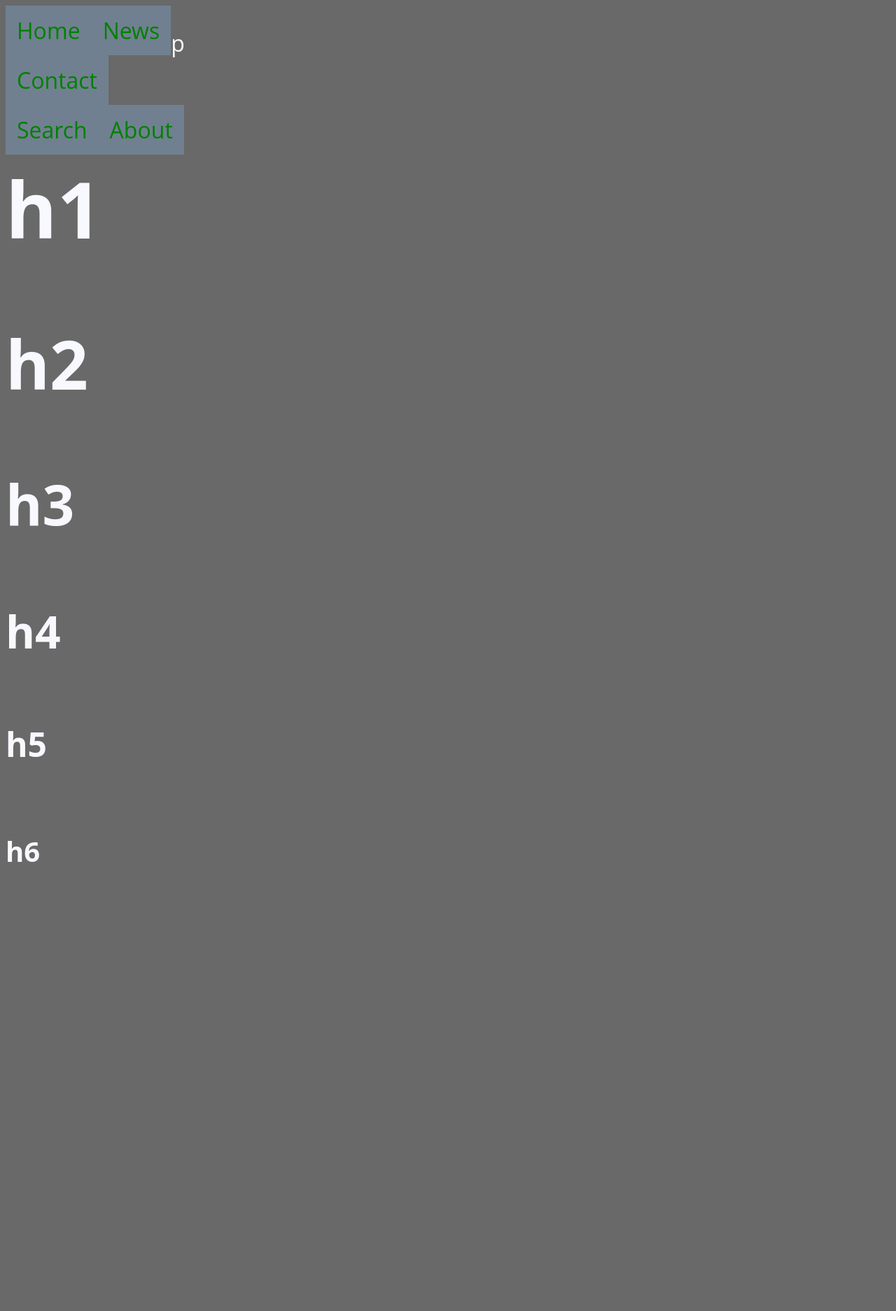
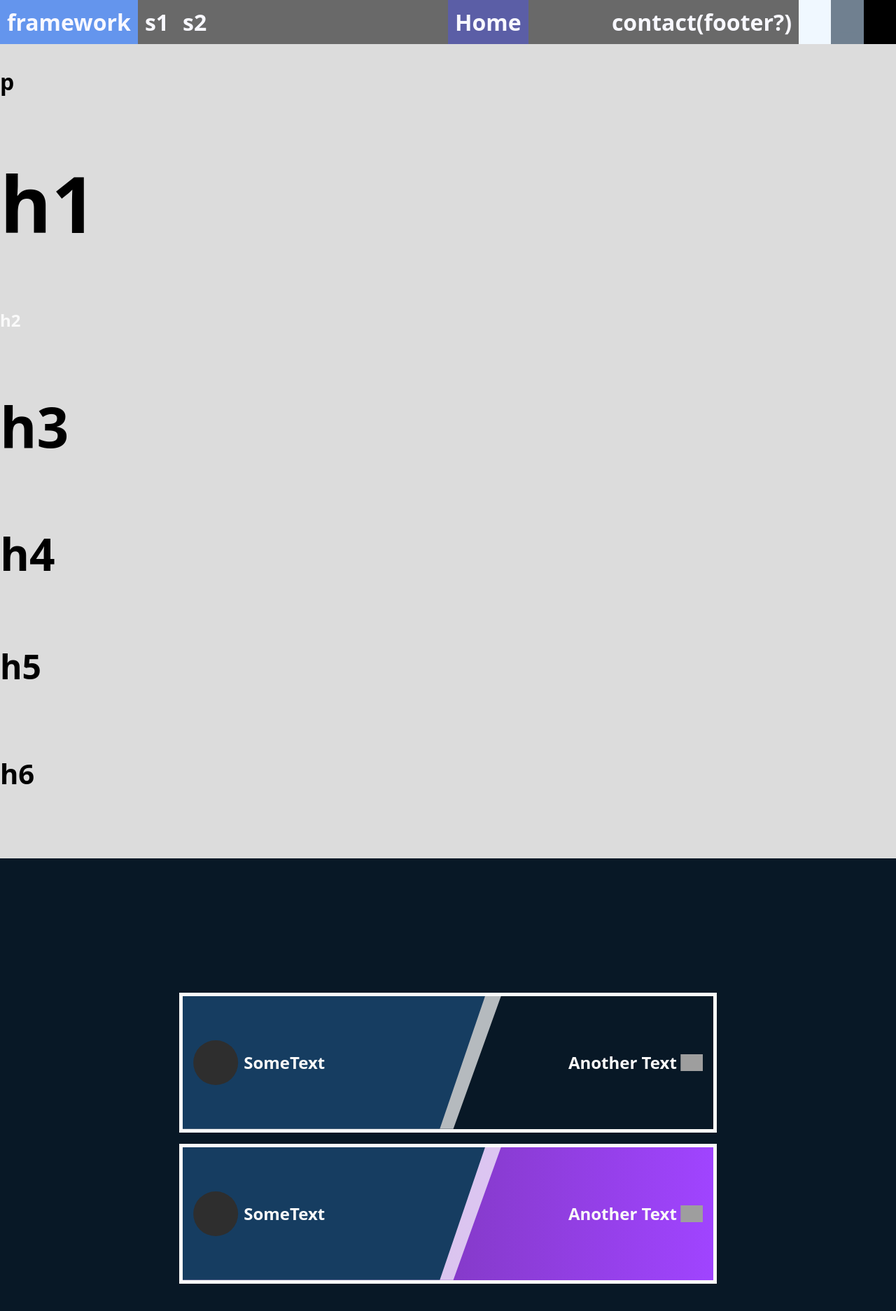
Before and after one commit to erth5/hy, a website: page index.html in a window 1280 px wide. Shown: the whole page at 70% size. Before the commit the page ends 800 px from the top, so only its background shows below. Drawn offline with nearby package versions, Linux system fonts and the light colour scheme; files that its build step writes are made by us from their sources; grey boxes are pictures that could not be loaded.

Commit message:
menu styling

```diff
--- /dev/null
+++ b/css/Sägentext.sass
@@ -0,0 +1,112 @@
+$color-dark: #081826
+$color-light: #163D61
+
+
+body
+  font-family: sans-serif
+  font-weight: 700
+  height: 100vh
+  width: 100vw
+.parent-div
+  display: flex
+  flex-direction: column
+  gap: 1em
+  width: 100vw
+  height: 100vh
+  justify-content: center
+  align-items: center
+  background: $color-dark
+h2
+  font-size: 1.5em
+  color: #fafafa
+.banner
+  display: flex
+  width: 60%
+  height: 200px
+  background: $color-dark
+  position: relative
+  border: 5px solid #fafafa
+  .content
+    position: absolute
+    top: 0
+    left: 50%
+    display: flex
+    z-index: 1
+    align-items: center
+    justify-content: space-between
+    width: 96%
+    height: 100%
+    transform: translateX(-50%)
+  .slanted
+    width: 60%
+    height: 100%
+    background: rgba(255, 255, 255, 0.7)
+    clip-path: polygon(0 0, 100% 0, 85% 100%, 0% 100%)
+    position: relative
+    .slanted2
+      width: 95%
+      height: 100%
+      background: $color-light
+      clip-path: polygon(0 0, 100% 0, 85% 100%, 0% 100%)
+
+.content-left, .content-right
+  display: flex
+  align-items: center
+.content-left
+.circle
+  width: 4em
+  height: 4em
+  background: #2e2e2e
+  border-radius: 50%
+  margin-right: 8px
+
+.arrow
+  height: 1.5em
+  margin-left: 5px
+
+.animation
+  cursor: pointer
+//padding-right: 50px
+.animation:hover + .arrow
+  //color: blue
+  animation-name: arrowSlide
+  animation-duration: 1.2s
+  animation-iteration-count: infinite
+  animation-timing-function: ease
+  transition: all ease
+
+@keyframes arrowSlide
+  from
+    opacity: 0
+    transform: translateX(0)
+  20%
+    opacity: 1
+    transform: translateX(8px)
+  to
+    opacity: 1
+    transform: translateX(8px)
+
+.slide-in
+  animation: slantSlide1 0.8s ease
+.slide-in2
+  animation: slantSlide2 0.8s ease
+
+.slide-out
+  background: linear-gradient(to right, #6a3093, #a044ff)
+.banner2
+  background: linear-gradient(to right, #6a3093, #a044ff)
+  &:hover .slide-out
+    transition: all ease 0.4s
+    clip-path: polygon(0 0, 0 0, 0 100%, 0% 100%)
+
+
+@keyframes slantSlide1
+  from
+    width: 0
+  to
+    width: 60%
+@keyframes slantSlide2
+  from
+    width: 0
+  to
+    width: 95%
--- a/css/fw_main.sass
+++ b/css/fw_main.sass
@@ -1,19 +1,48 @@
 html, body
   &.light
     --text: black
-    --background: #F0FFF0
-    --menu: black
-    --menubg: MintCream
-    --menufg: MintCream
+    --background: Azure
+
+    --menu_txt: black
+    --menuFG: white
+    --menuBG: AliceBlue
+
+    --hover: SpringGreen
+    --active: DarkSeaGreen
   &.norm
-    --text: GhostWhite
-    --background: DimGrey
-    --menu: green
-    --menubg: #708090
-    --menufg: #9E1030
+    --text: black
+    --background: Gainsboro
+
+    --menu_txt: GhostWhite
+    --menuFG: DimGray
+    --menuBG: DimGray
+
+    --hover: CornflowerBlue
+    --active: #5B5EA6
+    //Blue Izis
   &.dark
     --text: Snow
     --background: #333
-    --menu: white
-    --menubg: black
-    --menufg: #9E1030
+
+    --menu_txt: white
+    --menuFG: black
+    --menuBG: black
+
+    --hover: #9E1030
+    //Jester Red
+    --active: DarkRed
+
+p
+  font-size: 2rem
+h1
+  font-size: 7rem
+h2
+  font-size: 6rem
+h3
+  font-size: 5rem
+h4
+  font-size: 4rem
+h5
+  font-size: 3rem
+h6
+  font-size: 2.5rem
--- a/css/gladiator.sass
+++ b/css/gladiator.sass
@@ -13,7 +13,7 @@ div#relative
   position: relative
   height: 7rem
 header
-  background: var(--menubg)
+  background: var(--menuFG)
   width: 100%
   position: fixed
   top: 0
@@ -21,7 +21,7 @@ header
   transition: 200ms all
   height: 6rem
   nav#main
-    color: var(--menu)
+    color: var(--menu_txt)
     background: blueviolet
     display: inline-block
     ul
@@ -47,7 +47,7 @@ header
           color: var(--text)
           margin: 0
           padding: 2.17rem
-          background: var(--menubg)
+          background: var(--menuFG)
           font-weight: 300
           font-size: 2rem
           transition: all 300ms
--- a/css/main.sass
+++ b/css/main.sass
@@ -1,9 +1,9 @@
 // ###############################################
 // ###############################################
-// START Boilerplate (not Important for the Tutorial)
 
 //@import 'reset.css'
 @import 'fw_main'
+@import 'Sägentext'
 
 @mixin reset
     margin: 0
@@ -16,46 +16,32 @@ body, html
     font-size: 100%
     color: var(--text)
     background: var(--background)
-p
-    font-size: 2rem
-h1
-    font-size: 7rem
-h2
-    font-size: 6rem
-h3
-    font-size: 5rem
-h4
-    font-size: 4rem
-h5
-    font-size: 3rem
-h6
-    font-size: 2.5rem
+    @include reset
+//navigation
+.topnav
+    position: sticky
+    top: 0
+    overflow: hidden
+    background: var(--menuFG)
 
-
-.topnav
-    position: fixed
-    overflow: hidden
     a
         @include reset
         float: left
         text-align: center
-        padding: 14px 16px
+        padding: 10px 10px
         font-size: 2rem
-        background: var(--menubg)
-        color: var(--menu)
-        &hover
-            color: #FF6E48
-        &active
-            color: aqua
-    .centered
-       a
-            float: none
-            position: absolute
-            top: 50%
-            left: 50%
-            transform: translate(-50%, -50%)
-            background: #9E1030
-.right
+        background: var(--menuBG)
+        color: var(--menu_txt)
+        &:hover
+            background-color: var(--hover)
+.topnav-centered
+    a
+        float: none
+        position: absolute
+        top: 0
+        left: 50%
+        background: var(--menuBG)
+.topnav-right
     float: right
 //mobile
 @media screen and (max-width: 600px)
@@ -67,7 +53,17 @@ h6
         top: 0
         left: 0
         transform: none
+//theme
+#light
+    background: aliceblue
+    color: aliceblue
 
+#norm
+    background: slategrey
+    color: slategrey
+#dark
+    background: black
+    color: black
     //tools
 .highlighter
     background-color: yellow
@@ -75,13 +71,10 @@ h6
     font-weight: bold
 //alignment
 .theme
-    max-width: 1rem
-    background: #9E1030
-
-
 *
     box-sizing: border-box
-
-// END Boilerplate (not Important for the Tutorial)
+    transition: 250ms all ease-in-out
+a.active
+    background-color: var(--active)
 // ###############################################
 // ###############################################
--- a/index.html
+++ b/index.html
@@ -14,17 +14,24 @@
 
     <!-- Centered link -->
     <div class="topnav-centered">
-        <a href="#home" class="active">Home</a>
+        <a href="#home" class="active" >Home</a>
     </div>
 
     <!-- Left-aligned links (default) -->
-    <a href="#news">News</a>
-    <a href="#contact">Contact</a>
+    <a href="#news">framework</a>
+    <a href="#contact">s1</a>
+    <a href="#contact">s2</a>
+
 
     <!-- Right-aligned links -->
     <div class="topnav-right">
-        <a href="#search">Search</a>
-        <a href="#about">About</a>
+        <div class="theme">
+            <a href="contact">contact(footer?)</a>
+            <a id="light">__</a>
+            <a id="norm">__</a>
+            <a id="dark">__</a>
+        </div>
+    </div>
 </div>
 
 <p>p</p>
@@ -35,7 +42,39 @@
 <h5>h5</h5>
 <h6>h6</h6>
 
+<!-- Sägentext -->
+<div class="parent-div">
+    <div class="banner">
+        <div class="content">
+            <div class="content-left">
+                <div class="circle"></div>
+                <h2>SomeText</h2>
+            </div>
+            <div class="content-right">
+                <h2 class="animation">Another Text</h2><img class="arrow" src="https://upload.wikimedia.org/wikipedia/commons/thumb/f/f9/Antu_arrow-right.svg/512px-Antu_arrow-right.svg.png" /></div>
+        </div>
+        <div class="slanted slide-in">
+            <div class="slanted2 slide-in2"></div>
+        </div>
+    </div>
+    <div class="banner banner2">
+        <div class="content">
+            <div class="content-left">
+                <div class="circle"></div>
+                <h2>SomeText</h2>
+            </div>
+            <div class="content-right">
+                <h2 class="animation">Another Text</h2><img class="arrow" src="https://upload.wikimedia.org/wikipedia/commons/thumb/f/f9/Antu_arrow-right.svg/512px-Antu_arrow-right.svg.png" /></div>
+        </div>
+        <div class="slanted slide-out">
+            <div class="slanted2 slide-out2"></div>
+        </div>
+    </div>
 </div>
 
+
 </body>
+<!-- JS post Import -->
+<script src="./js/function.js"></script>
+<script src="./js/mode.js"></script>
 </html>
```
Also changed, not shown: css/working.sass (+6 -6 lines). Lines whose indentation alone changed are shown as unchanged.
